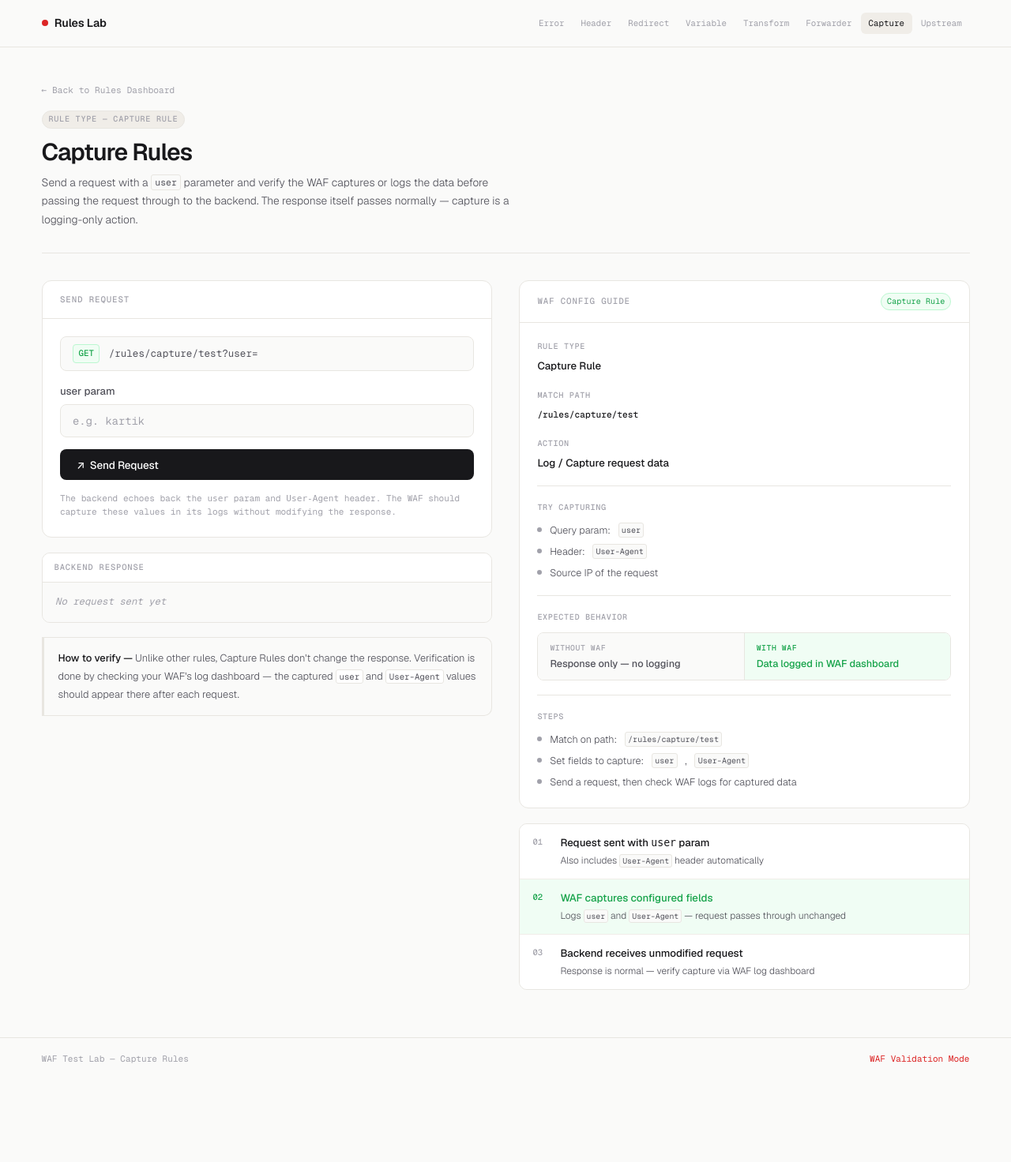
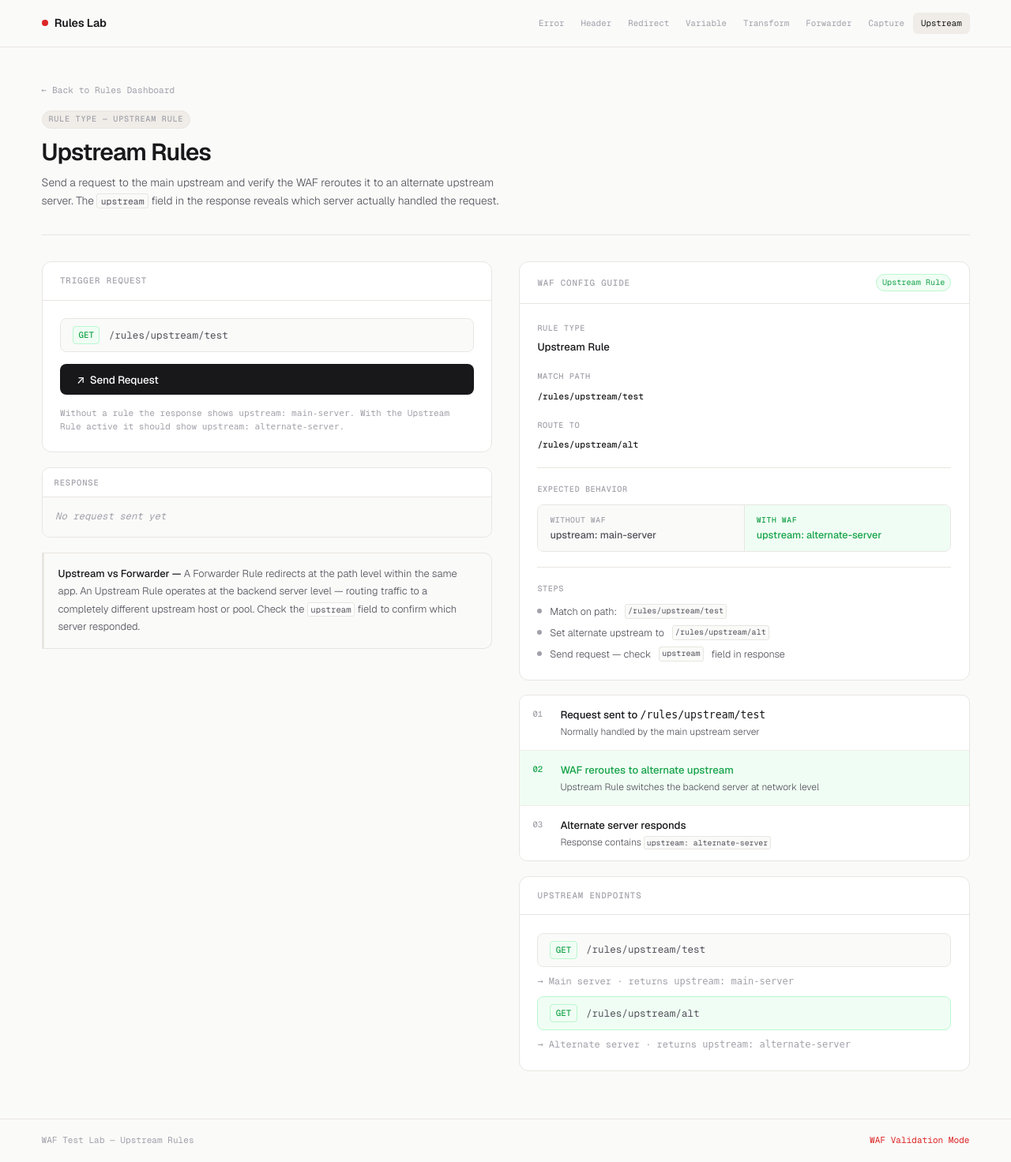
Before and after one commit to temporaryperson023/WAF-testing, a Flask app: page /rules/upstream in a window 1280 px wide. Shown: the whole page at 79% size. Before the commit the page ends 1347 px from the top, so only its background shows below. Run offline with Flask 3, Linux system fonts and the light colour scheme.

Commit message:
commit form office UI changed.

```diff
--- a/templates/rules/upstream_rules.html
+++ b/templates/rules/upstream_rules.html
@@ -4,7 +4,7 @@
 <head>
     <meta charset="UTF-8" />
     <meta name="viewport" content="width=device-width, initial-scale=1.0" />
-    <title>Capture Rules — WAF Test Lab</title>
+    <title>Upstream Rules — WAF Test Lab</title>
     <link rel="preconnect" href="https://fonts.googleapis.com">
     <link
         href="https://fonts.googleapis.com/css2?family=Geist:wght@300;400;500;600&family=Geist+Mono:wght@400;500&display=swap"
@@ -26,8 +26,8 @@
             <a href="/rules/variable" class="nav-link">Variable</a>
             <a href="/rules/transform" class="nav-link">Transform</a>
             <a href="/rules/forwarder" class="nav-link">Forwarder</a>
-            <a href="/rules/capture" class="nav-link active">Capture</a>
-            <a href="/rules/upstream" class="nav-link">Upstream</a>
+            <a href="/rules/capture" class="nav-link">Capture</a>
+            <a href="/rules/upstream" class="nav-link active">Upstream</a>
         </div>
     </nav>
 
@@ -36,13 +36,13 @@
         <div class="page-header">
             <a href="/rules/" class="back-link">← Back to Rules Dashboard</a>
             <div class="header-meta">
-                <span class="tag tag-owasp">Rule Type — Capture Rule</span>
+                <span class="tag tag-owasp">Rule Type — Upstream Rule</span>
             </div>
-            <h1 class="page-title">Capture Rules</h1>
+            <h1 class="page-title">Upstream Rules</h1>
             <p class="page-desc">
-                Send a request with a <code>user</code> parameter and verify the WAF
-                captures or logs the data before passing the request through to the backend.
-                The response itself passes normally — capture is a logging-only action.
+                Send a request to the main upstream and verify the WAF reroutes it to
+                an alternate upstream server. The <code>upstream</code> field in the
+                response reveals which server actually handled the request.
             </p>
         </div>
 
@@ -50,31 +50,26 @@
         <div class="col-left">
 
             <div class="trigger-panel">
-                <div class="trigger-panel-header">Send Request</div>
+                <div class="trigger-panel-header">Trigger Request</div>
                 <div class="trigger-panel-body">
                     <div class="trigger-endpoint">
                         <span class="trigger-method">GET</span>
-                        <span class="trigger-url-text">/rules/capture/test?user=</span>
+                        <span class="trigger-url-text">/rules/upstream/test</span>
                     </div>
-                    <div class="field">
-                        <label class="field-label" for="user">user param</label>
-                        <input class="field-input" type="text" id="user" placeholder="e.g. kartik" autocomplete="off" />
-                    </div>
-                    <button class="btn-trigger" onclick="sendRequest()">
+                    <button class="btn-trigger" onclick="hitEndpoint()">
                         ↗ &nbsp;Send Request
                     </button>
                     <p class="trigger-hint">
-                        The backend echoes back the <code>user</code> param and
-                        <code>User-Agent</code> header. The WAF should capture these
-                        values in its logs without modifying the response.
+                        Without a rule the response shows <code>upstream: main-server</code>.
+                        With the Upstream Rule active it should show <code>upstream: alternate-server</code>.
                     </p>
                 </div>
             </div>
 
             <div class="output-box">
                 <div class="output-box-bar">
-                    <span class="output-box-label">Backend Response</span>
-                    <span class="output-box-status badge-green" id="statusBadge" style="display:none;"></span>
+                    <span class="output-box-label">Response</span>
+                    <span class="output-box-status" id="upstreamBadge" style="display:none;"></span>
                 </div>
                 <div class="output-box-body">
                     <pre class="output-pre-empty" id="resultBox">No request sent yet</pre>
@@ -82,10 +77,11 @@
             </div>
 
             <div class="note-box">
-                <strong>How to verify —</strong> Unlike other rules, Capture Rules don't
-                change the response. Verification is done by checking your WAF's
-                log dashboard — the captured <code>user</code> and <code>User-Agent</code>
-                values should appear there after each request.
+                <strong>Upstream vs Forwarder —</strong> A Forwarder Rule redirects
+                at the path level within the same app. An Upstream Rule operates at
+                the backend server level — routing traffic to a completely different
+                upstream host or pool. Check the <code>upstream</code> field to confirm
+                which server responded.
             </div>
 
         </div>
@@ -96,43 +92,25 @@
             <div class="waf-guide">
                 <div class="waf-guide-header">
                     <span class="waf-guide-title">WAF Config Guide</span>
-                    <span class="waf-box-badge">Capture Rule</span>
+                    <span class="waf-box-badge">Upstream Rule</span>
                 </div>
                 <div class="waf-guide-body">
 
                     <div class="waf-guide-row">
                         <span class="waf-guide-row-label">Rule Type</span>
-                        <span class="waf-guide-row-value">Capture Rule</span>
+                        <span class="waf-guide-row-value">Upstream Rule</span>
                     </div>
                     <div class="waf-guide-row">
                         <span class="waf-guide-row-label">Match Path</span>
                         <span class="waf-guide-row-value">
-                            <code style="font-family:var(--font-mono);font-size:0.85em;">/rules/capture/test</code>
+                            <code style="font-family:var(--font-mono);font-size:0.85em;">/rules/upstream/test</code>
                         </span>
                     </div>
                     <div class="waf-guide-row">
-                        <span class="waf-guide-row-label">Action</span>
-                        <span class="waf-guide-row-value">Log / Capture request data</span>
-                    </div>
-
-                    <div class="waf-guide-divider"></div>
-
-                    <div class="waf-guide-row">
-                        <span class="waf-guide-row-label">Try Capturing</span>
-                        <div class="waf-guide-list" style="margin-top:0.35rem;">
-                            <div class="waf-guide-item">
-                                <span class="waf-guide-item-dot"></span>
-                                Query param: <code>user</code>
-                            </div>
-                            <div class="waf-guide-item">
-                                <span class="waf-guide-item-dot"></span>
-                                Header: <code>User-Agent</code>
-                            </div>
-                            <div class="waf-guide-item">
-                                <span class="waf-guide-item-dot"></span>
-                                Source IP of the request
-                            </div>
-                        </div>
+                        <span class="waf-guide-row-label">Route To</span>
+                        <span class="waf-guide-row-value">
+                            <code style="font-family:var(--font-mono);font-size:0.85em;">/rules/upstream/alt</code>
+                        </span>
                     </div>
 
                     <div class="waf-guide-divider"></div>
@@ -143,11 +121,11 @@
                             <div class="compare-row">
                                 <div class="compare-cell without">
                                     <span class="compare-cell-label">Without WAF</span>
-                                    <span class="compare-cell-value">Response only — no logging</span>
+                                    <span class="compare-cell-value">upstream: main-server</span>
                                 </div>
                                 <div class="compare-cell with">
                                     <span class="compare-cell-label">With WAF</span>
-                                    <span class="compare-cell-value">Data logged in WAF dashboard</span>
+                                    <span class="compare-cell-value">upstream: alternate-server</span>
                                 </div>
                             </div>
                         </div>
@@ -160,15 +138,15 @@
                         <div class="waf-guide-list" style="margin-top:0.35rem;">
                             <div class="waf-guide-item">
                                 <span class="waf-guide-item-dot"></span>
-                                Match on path: <code>/rules/capture/test</code>
+                                Match on path: <code>/rules/upstream/test</code>
                             </div>
                             <div class="waf-guide-item">
                                 <span class="waf-guide-item-dot"></span>
-                                Set fields to capture: <code>user</code>, <code>User-Agent</code>
+                                Set alternate upstream to <code>/rules/upstream/alt</code>
                             </div>
                             <div class="waf-guide-item">
                                 <span class="waf-guide-item-dot"></span>
-                                Send a request, then check WAF logs for captured data
+                                Send request — check <code>upstream</code> field in response
                             </div>
                         </div>
                     </div>
@@ -180,24 +158,47 @@
                 <div class="flow-step">
                     <span class="flow-step-num">01</span>
                     <div>
-                        <div class="flow-step-title">Request sent with <code>user</code> param</div>
-                        <div class="flow-step-desc">Also includes <code>User-Agent</code> header automatically</div>
+                        <div class="flow-step-title">Request sent to <code>/rules/upstream/test</code></div>
+                        <div class="flow-step-desc">Normally handled by the main upstream server</div>
                     </div>
                 </div>
                 <div class="flow-step blocked">
                     <span class="flow-step-num">02</span>
                     <div>
-                        <div class="flow-step-title">WAF captures configured fields</div>
-                        <div class="flow-step-desc">Logs <code>user</code> and <code>User-Agent</code> — request passes
-                            through unchanged</div>
+                        <div class="flow-step-title">WAF reroutes to alternate upstream</div>
+                        <div class="flow-step-desc">Upstream Rule switches the backend server at network level</div>
                     </div>
                 </div>
                 <div class="flow-step">
                     <span class="flow-step-num">03</span>
                     <div>
-                        <div class="flow-step-title">Backend receives unmodified request</div>
-                        <div class="flow-step-desc">Response is normal — verify capture via WAF log dashboard</div>
+                        <div class="flow-step-title">Alternate server responds</div>
+                        <div class="flow-step-desc">Response contains <code>upstream: alternate-server</code></div>
                     </div>
+                </div>
+            </div>
+
+            <div class="panel">
+                <div class="panel-header">Upstream Endpoints</div>
+                <div class="panel-body" style="display:flex;flex-direction:column;gap:0.6rem;">
+
+                    <div class="trigger-endpoint">
+                        <span class="trigger-method">GET</span>
+                        <span class="trigger-url-text">/rules/upstream/test</span>
+                    </div>
+                    <p style="font-size:0.8rem;color:var(--text-3);font-family:var(--font-mono);">
+                        → Main server · returns <code>upstream: main-server</code>
+                    </p>
+
+                    <div class="trigger-endpoint" style="border-color:var(--green-border);background:var(--green-bg);">
+                        <span class="trigger-method"
+                            style="background:var(--green-bg);color:var(--green);border-color:var(--green-border);">GET</span>
+                        <span class="trigger-url-text">/rules/upstream/alt</span>
+                    </div>
+                    <p style="font-size:0.8rem;color:var(--text-3);font-family:var(--font-mono);">
+                        → Alternate server · returns <code>upstream: alternate-server</code>
+                    </p>
+
                 </div>
             </div>
 
@@ -206,33 +207,28 @@
     </main>
 
     <footer class="footer">
-        <span class="footer-left">WAF Test Lab — Capture Rules</span>
+        <span class="footer-left">WAF Test Lab — Upstream Rules</span>
         <span class="footer-right">WAF Validation Mode</span>
     </footer>
 
     <script>
-        function sendRequest() {
-            const user = document.getElementById('user').value;
+        function hitEndpoint() {
             const box = document.getElementById('resultBox');
-            const badge = document.getElementById('statusBadge');
+            const badge = document.getElementById('upstreamBadge');
 
             box.className = 'output-pre';
             box.textContent = 'Fetching…';
             badge.style.display = 'none';
 
-            const url = `/rules/capture/test?user=${encodeURIComponent(user)}`;
+            fetch('/rules/upstream/test')
+                .then(res => res.json())
+                .then(data => {
+                    box.textContent = JSON.stringify(data, null, 2);
 
-            fetch(url)
-                .then(res => {
-                    badge.textContent = 'HTTP ' + res.status;
+                    const isAlt = data.upstream === 'alternate-server';
+                    badge.textContent = isAlt ? '✓ Routed → alternate-server' : '✗ main-server (rule not active)';
+                    badge.className = 'output-box-status ' + (isAlt ? 'badge-green' : 'badge-red');
                     badge.style.display = 'inline-block';
-                    return res.json();
-                })
-                .then(data => {
-                    box.textContent =
-                        JSON.stringify(data, null, 2) +
-                        '\n\n— Request passed through normally.\n' +
-                        '  Check your WAF log dashboard to confirm capture.';
                 })
                 .catch(err => { box.textContent = 'Error: ' + err.message; });
         }
```
Also changed, not shown: templates/rules/error_rules.html (+11 -3 lines), templates/rules/redirect_rules.html (+8 -2 lines).
